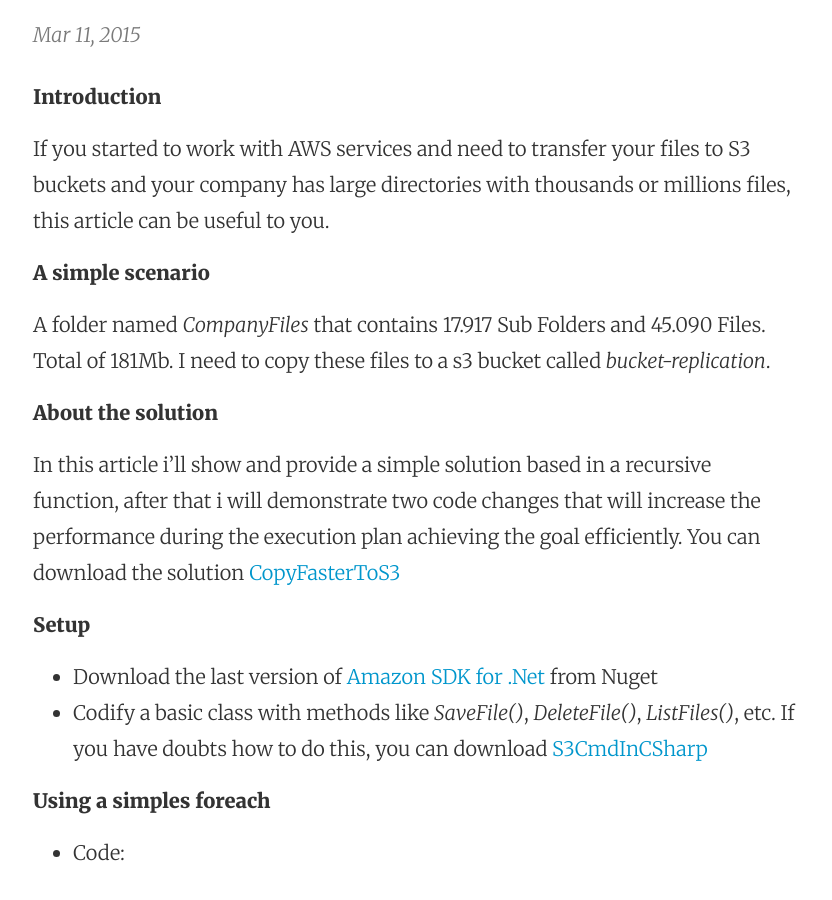
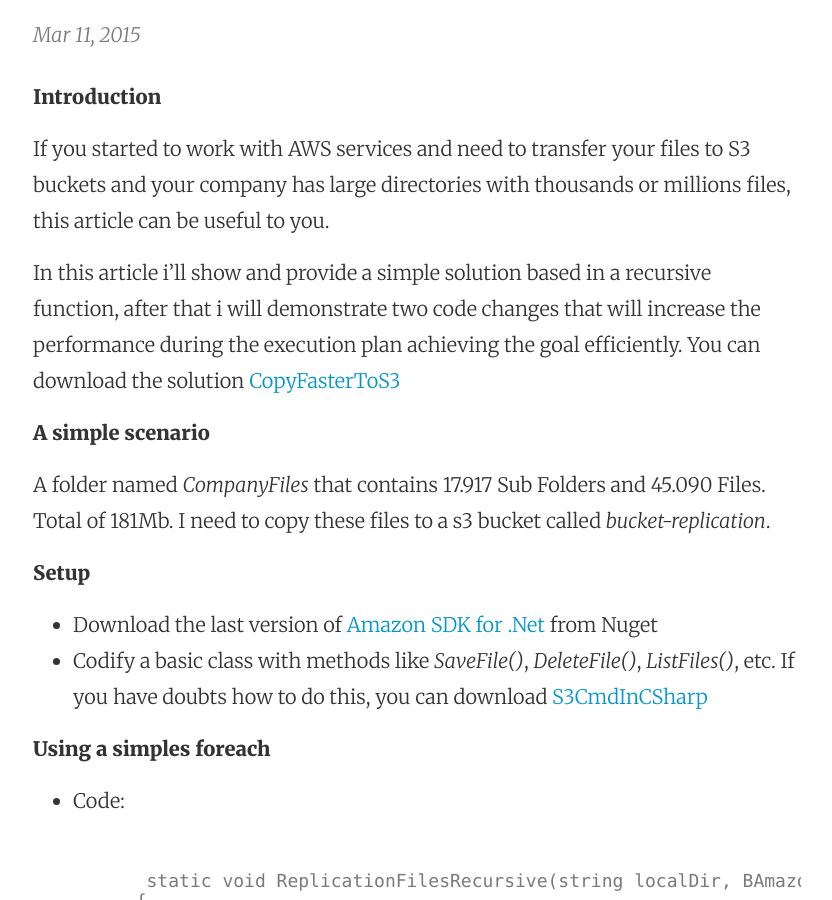
Before and after one commit to aragostinho/aragostinho.github.io, a Jekyll site: the page built from _posts/2015-03-11-titulo-teste.markdown, in a window 1280 px wide and 900 px high, scrolled down 420 px. Shown: the whole window, without its empty margins (223-1055 px from the left). Built offline with Jekyll 4.4.1, drawn with Linux system fonts in a browser that asks for light colours.

```diff
--- a/_posts/2015-03-11-titulo-teste.markdown
+++ b/_posts/2015-03-11-titulo-teste.markdown
@@ -7,15 +7,14 @@
 
 If you started to work with AWS services and need to transfer your files to S3 buckets and your company has large directories with thousands or millions files, this article can be useful to you.
 
+In this article i'll show and provide a simple solution based in a recursive function, after that i will demonstrate two code changes that will increase the performance during the execution plan achieving the goal efficiently. You can download the solution  [CopyFasterToS3](https://github.com/aragostinho/CopyFasterToS3)
+
+
 **A simple scenario**
 
 A folder named *CompanyFiles*  that contains  17.917 Sub Folders and 45.090 Files. Total of 181Mb.
 I need to copy these files to a s3 bucket  called  *bucket-replication*.
 
-
-**About the solution**
-
-In this article i'll show and provide a simple solution based in a recursive function, after that i will demonstrate two code changes that will increase the performance during the execution plan achieving the goal efficiently. You can download the solution  [CopyFasterToS3](https://github.com/aragostinho/CopyFasterToS3)
 
 **Setup**
 
```
